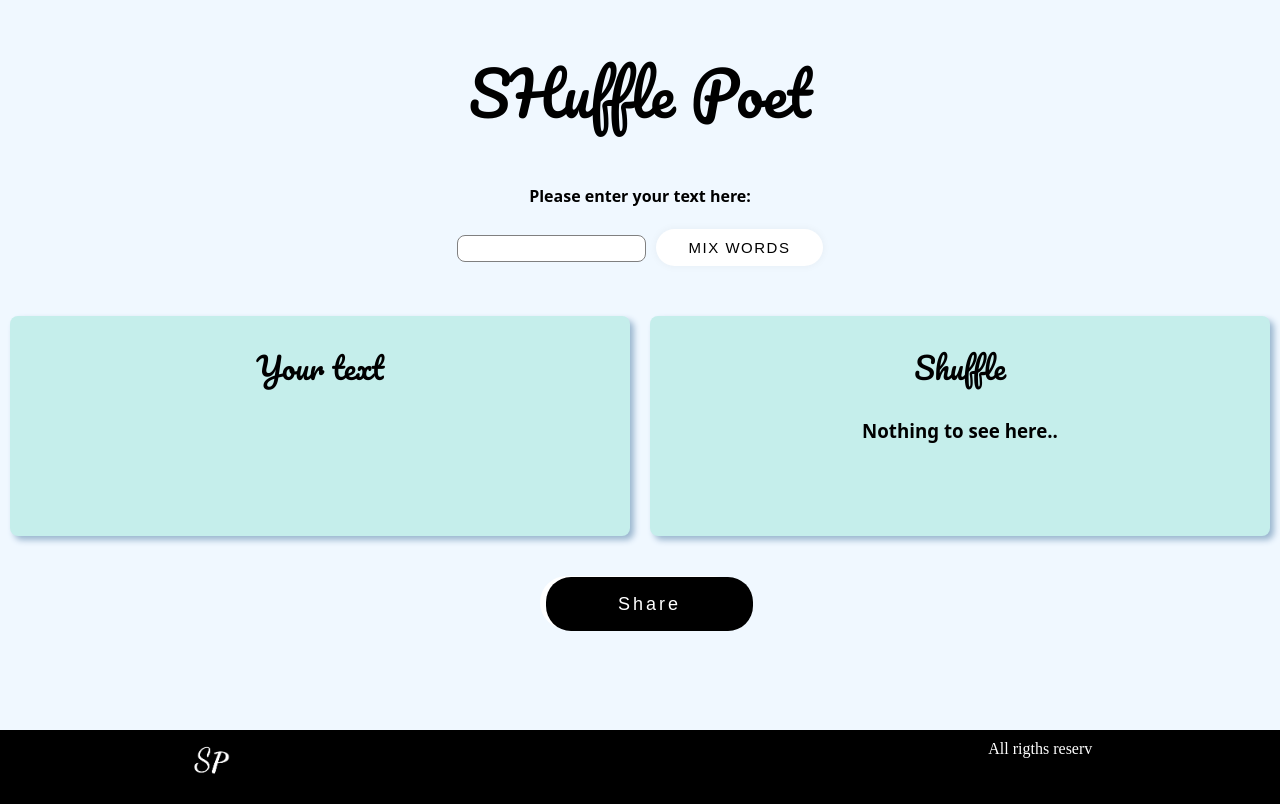
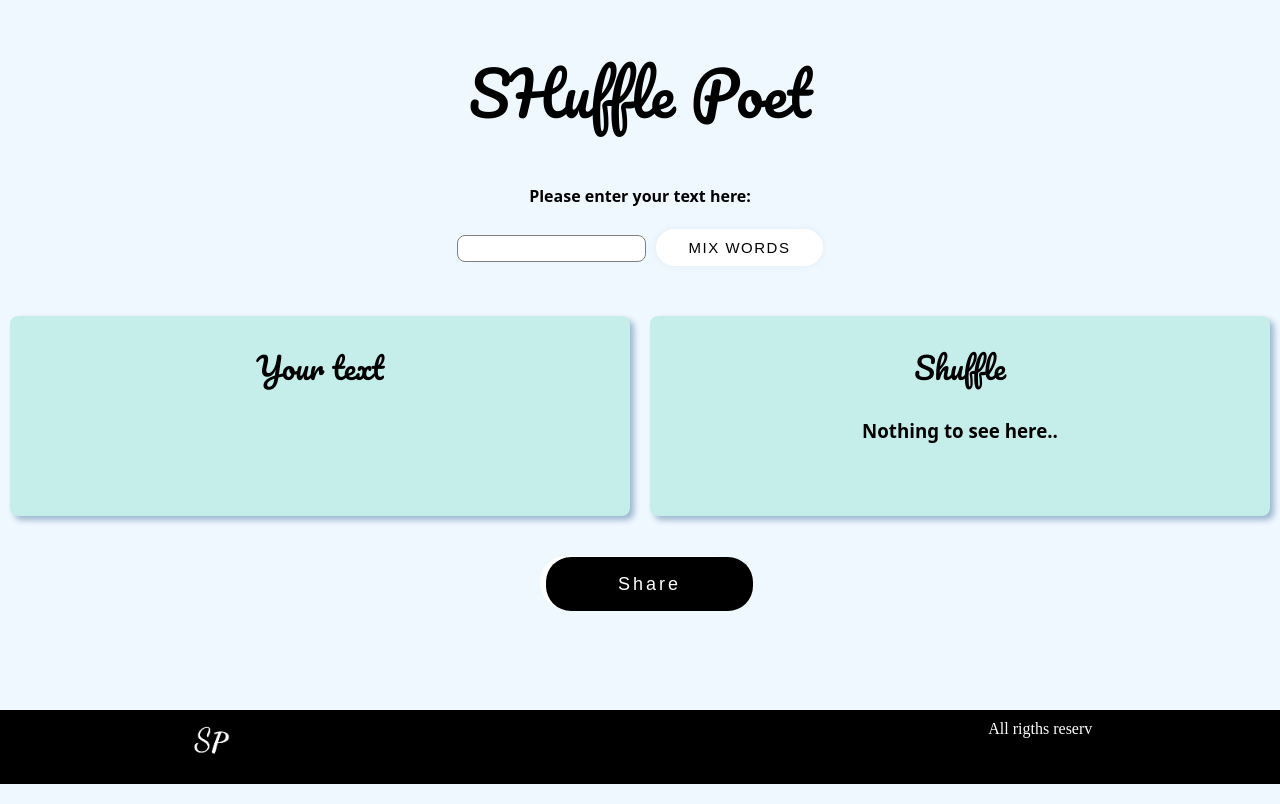
Before and after one commit to LucasAstesiano/Sp-Deploy, a React (Vite) app: page / in a window 1280 px wide. Built offline with nearby package versions, Linux system fonts and the light colour scheme; a web font is replaced by a local one.

Commit message:
cambio de paddind section de textos

```diff
--- a/src/styles/styles.css
+++ b/src/styles/styles.css
@@ -140,6 +140,7 @@
     padding-bottom: 20px;
     box-shadow: 4px 4px 6px rgb(154, 182, 207);
     word-wrap: break-word;
+    padding: 0px 4%;
 }
 
 
```
